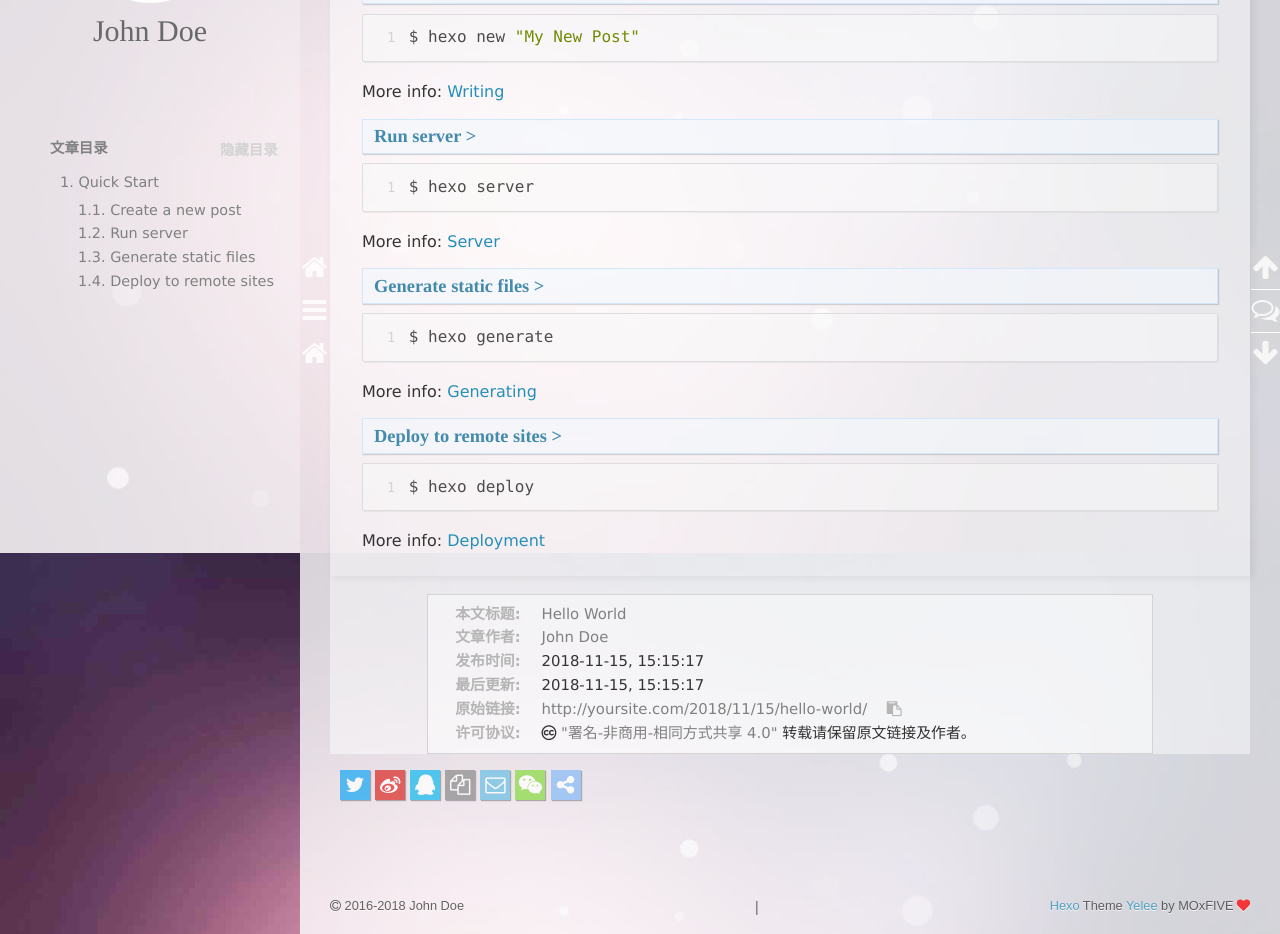
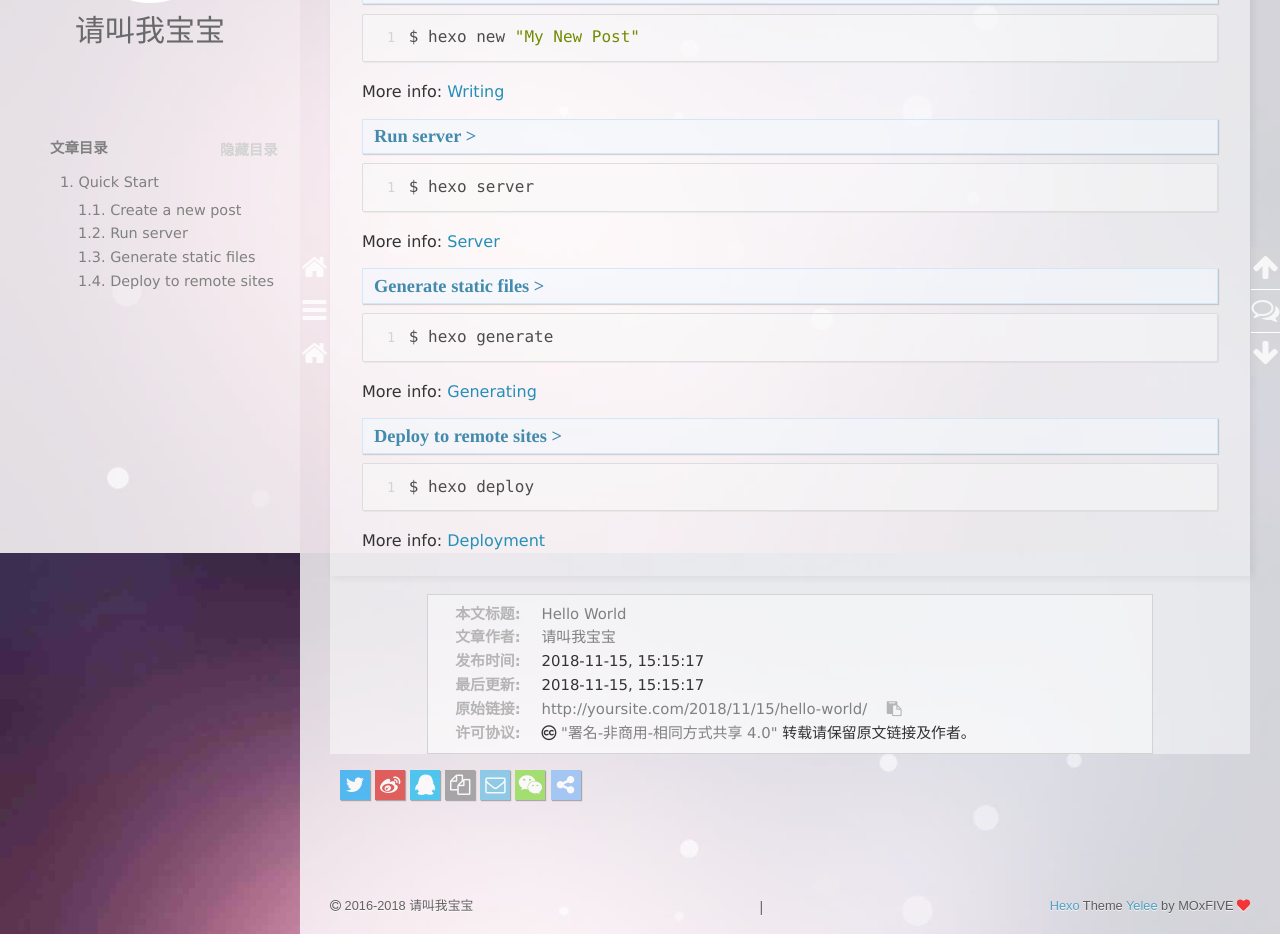
Before and after one commit to liangxuehua/liangxuehua.github.io, a plain HTML site: page 2018/11/15/hello-world/index.html in a window 1280 px wide. Shown: the part 247-1181 px from the top of the page. Drawn offline with nearby package versions, Linux system fonts and the light colour scheme; some packages are replaced by stand-ins of ours; a script that the page names is missing.

Commit message:
Site updated: 2018-11-15 16:34:11

```diff
--- a/2018/11/15/hello-world/index.html
+++ b/2018/11/15/hello-world/index.html
@@ -11,7 +11,7 @@
 <meta http-equiv="X-UA-Compatible" content="IE=edge, chrome=1">
 <meta name="viewport" content="width=device-width, initial-scale=1, maximum-scale=1, user-scalable=no">
 <meta name="format-detection" content="telephone=no">
-<meta name="author" content="John Doe">
+<meta name="author" content="请叫我宝宝">
 
 
 
@@ -100,7 +100,7 @@
             <img src="/img/5.jpg" class="animated zoomIn">
         </a>
         <hgroup>
-          <h1 class="header-author"><a href="/">John Doe</a></h1>
+          <h1 class="header-author"><a href="/">请叫我宝宝</a></h1>
         </hgroup>
 
 
@@ -217,7 +217,7 @@
       <nav id="mobile-nav">
       <div class="overlay">
           <div class="slider-trigger"></div>
-          <h1 class="header-author js-mobile-header hide"><a href="/" title="回到主页">John Doe</a></h1>
+          <h1 class="header-author js-mobile-header hide"><a href="/" title="回到主页">请叫我宝宝</a></h1>
       </div>
     <div class="intrude-less">
         <header id="header" class="inner">
@@ -225,7 +225,7 @@
                 <img src="/img/5.jpg" class="animated zoomIn">
             </a>
             <hgroup>
-              <h1 class="header-author"><a href="/" title="回到主页">John Doe</a></h1>
+              <h1 class="header-author"><a href="/" title="回到主页">请叫我宝宝</a></h1>
             </hgroup>
 
             <nav class="header-menu">
@@ -311,12 +311,12 @@
 
     <div class="copyright">
         <p><span>本文标题:</span><a href="/2018/11/15/hello-world/">Hello World</a></p>
-        <p><span>文章作者:</span><a href="/" title="回到主页">John Doe</a></p>
+        <p><span>文章作者:</span><a href="/" title="回到主页">请叫我宝宝</a></p>
         <p><span>发布时间:</span>2018-11-15, 15:15:17</p>
         <p><span>最后更新:</span>2018-11-15, 15:15:17</p>
         <p>
             <span>原始链接:</span><a class="post-url" href="/2018/11/15/hello-world/" title="Hello World">http://yoursite.com/2018/11/15/hello-world/</a>
-            <span class="copy-path" data-clipboard-text="原文: http://yoursite.com/2018/11/15/hello-world/　　作者: John Doe" title="点击复制文章链接"><i class="fa fa-clipboard"></i></span>
+            <span class="copy-path" data-clipboard-text="原文: http://yoursite.com/2018/11/15/hello-world/　　作者: 请叫我宝宝" title="点击复制文章链接"><i class="fa fa-clipboard"></i></span>
             <script> var clipboard = new Clipboard('.copy-path'); </script>
         </p>
         <p>
@@ -412,7 +412,7 @@
         <div id="footer-info">
             <div class="footer-left">
                 <i class="fa fa-copyright"></i>
-                2016-2018 John Doe
+                2016-2018 请叫我宝宝
             </div>
             <div class="footer-right">
                 <a href="http://hexo.io/" target="_blank" title="快速、简洁且高效的博客框架">Hexo</a>  Theme <a href="https://github.com/MOxFIVE/hexo-theme-yelee" target="_blank" title="简而不减 Hexo 双栏博客主题  v3.5">Yelee</a> by MOxFIVE <i class="fa fa-heart animated infinite pulse"></i>
```
Also changed, not shown: archives/2018/11/index.html (+5 -5 lines), archives/2018/index.html (+5 -5 lines), archives/index.html (+5 -5 lines), index.html (+5 -5 lines).
